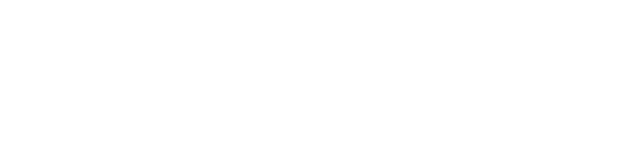
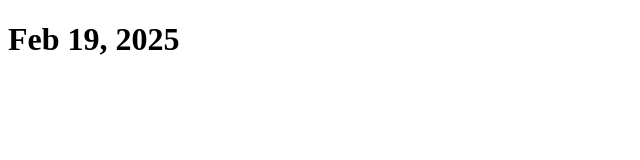
Before and after one commit to hijemu/demo, a plain HTML site: page index.html in a window 1280 px wide. Shown: the whole page, without its empty margins (0-640 px from the left). Drawn offline with Linux system fonts and the light colour scheme.

Commit message:
Pinatry lang

```diff
--- a/index.html
+++ b/index.html
@@ -6,6 +6,6 @@
     <title>Testing</title>
 </head>
 <body>
-
+    <h1>Feb 19, 2025</h1>
 </body>
 </html>
```
